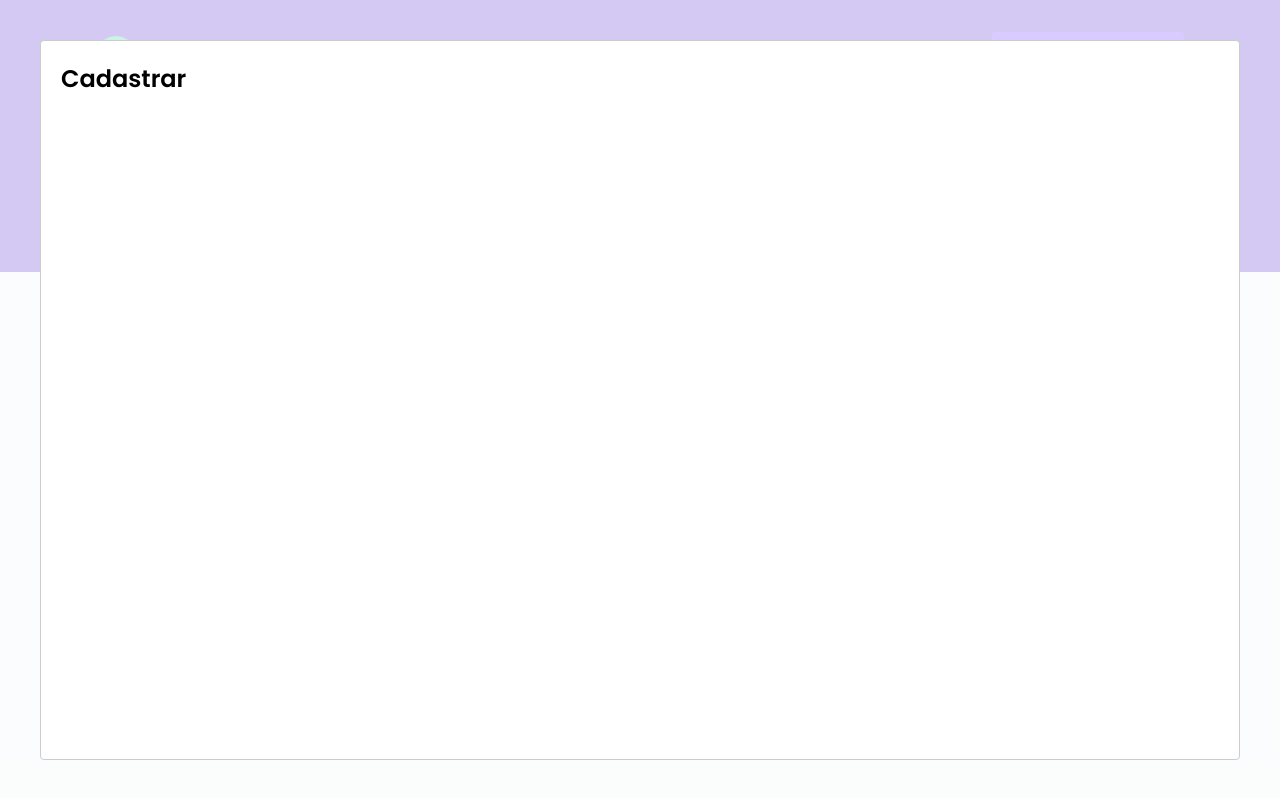
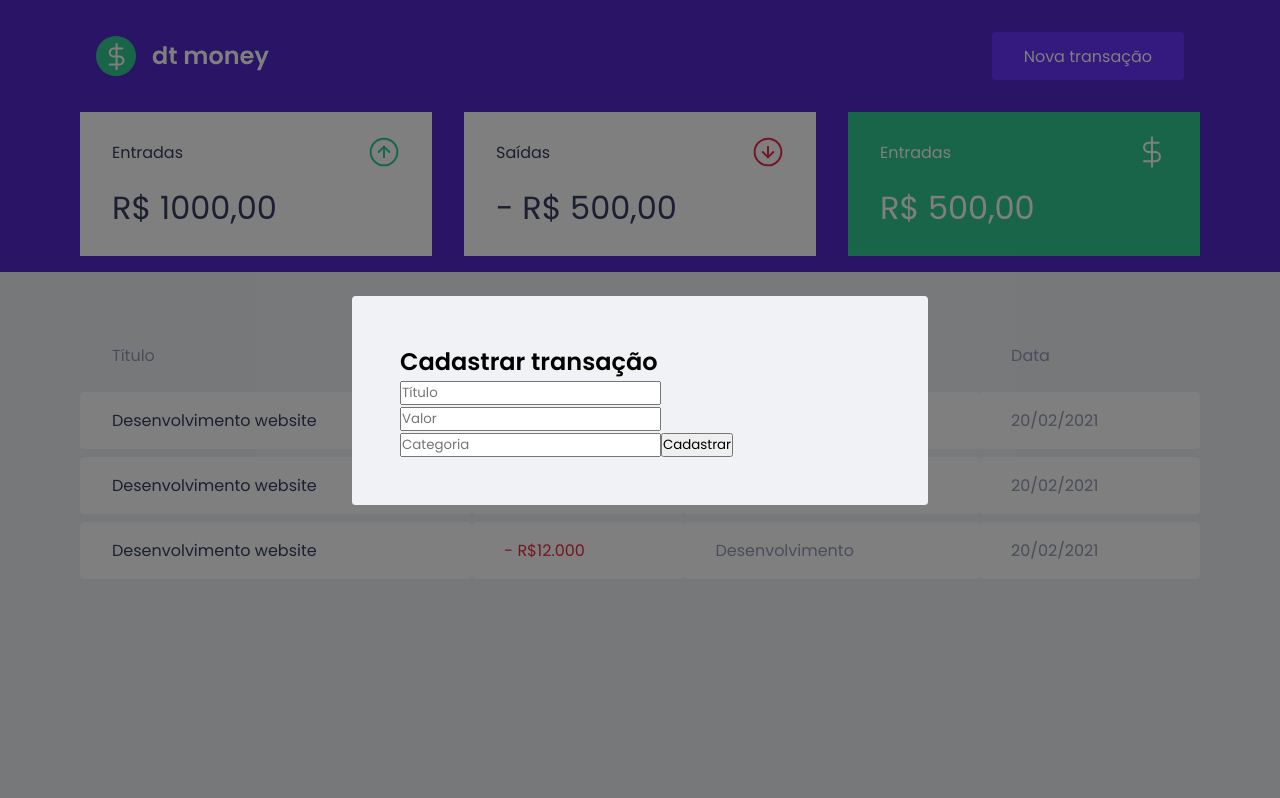
Before and after one commit to MayaraSs/account-manager-react-typescript, a React (Create React App) app: page / in a window 1280 px wide. Both pictures are taken after a click on the button "Nova transação". Built offline with nearby package versions, Linux system fonts and the light colour scheme; no server answers; what miragejs would draw is missing.

Commit message:
Add form structure

```diff
--- a/src/components/NewTransactionModal/index.tsx
+++ b/src/components/NewTransactionModal/index.tsx
@@ -1,5 +1,6 @@
 import React from "react";
 import Modal from 'react-modal'
+import { Container } from "./styles";
 
 interface Props {
   isOpen: boolean;
@@ -9,10 +10,30 @@
 export function NewTransactionModal( {isOpen, onRequestClose}: Props){
 
   return (
-    <Modal
-      isOpen={isOpen}
-      onRequestClose={onRequestClose}>
-      <h2>Cadastrar</h2>
-    </Modal>
+    <Container>
+      <Modal
+        isOpen={isOpen}
+        onRequestClose={onRequestClose}
+        overlayClassName="react-modal-overlay"
+        className="react-modal-content"
+      >
+        <h2>Cadastrar transação </h2>
+
+        <input
+          placeholder="Título"
+        />
+        <input
+          type="number"
+          placeholder="Valor"
+        />
+        <input
+          placeholder="Categoria"
+        />
+
+        <button type="submit">
+          Cadastrar
+        </button>
+      </Modal>
+    </Container>
   )
 }
--- a/src/components/NewTransactionModal/styles.ts
+++ b/src/components/NewTransactionModal/styles.ts
@@ -1,5 +1,4 @@
 import styled from 'styled-components'
 
-export const Container = styled.div`
-  background: var(--blue);
+export const Container = styled.form`
 `
--- a/src/styles/global.ts
+++ b/src/styles/global.ts
@@ -54,4 +54,25 @@
     opacity: 0.6;
     cursor: not-allowed;
   }
+
+  .react-modal-overlay{
+    background: rgba(0,0,0,0.5);
+    position: fixed;
+    top: 0;
+    bottom: 0;
+    right: 0;
+    left: 0;
+
+    display: flex;
+    align-items: center;
+    justify-content: center;
+  }
+  .react-modal-content{
+    width: 100%;
+    max-width: 576px;
+    background: var(--background);
+    padding: 3rem;
+    position: relative;
+    border-radius: 0.24rem;
+  }
 `
```
